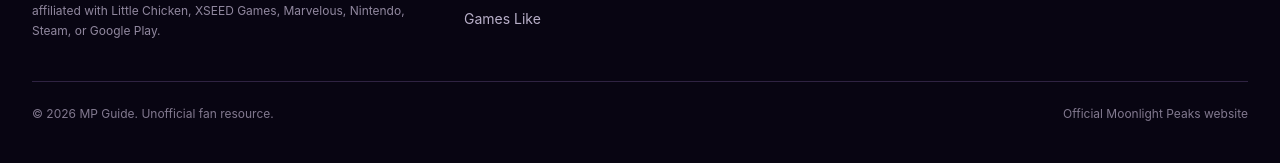
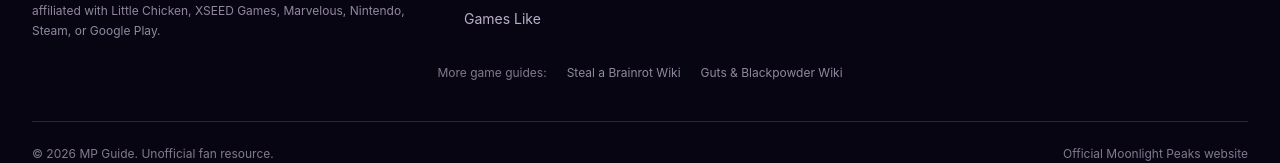
Before and after one commit to viridi0618/moonlightpeaks-wiki, a Next.js app: page / in a window 1280 px wide. Shown: the part 4561-4724 px from the top of the page. Built offline with nearby package versions, Linux system fonts and the light colour scheme; no server answers.

Commit message:
add wiki network footer cross-links

```diff
--- a/src/components/Footer.tsx
+++ b/src/components/Footer.tsx
@@ -23,6 +23,11 @@ export default function Footer() {
             ))}
           </nav>
         </div>
+        <div className="mt-6 flex flex-wrap justify-center gap-x-5 gap-y-1 text-xs text-[#91889f]">
+          <span className="text-[#82798f]">More game guides:</span>
+          <a href="https://stealabrainrotguide.wiki" target="_blank" rel="noopener" className="hover:text-[#e2c27a] transition">Steal a Brainrot Wiki</a>
+          <a href="https://gutsandblackpowder.wiki" target="_blank" rel="noopener" className="hover:text-[#e2c27a] transition">Guts &amp; Blackpowder Wiki</a>
+        </div>
         <div className="mt-10 flex flex-col gap-3 border-t border-[#2f2342] pt-6 text-xs text-[#82798f] sm:flex-row sm:items-center sm:justify-between">
           <span>© {new Date().getFullYear()} {siteConfig.shortName}. Unofficial fan resource.</span>
           <a href={siteConfig.officialGameUrl} target="_blank" rel="noopener noreferrer nofollow" className="hover:text-[#e2c27a]">Official Moonlight Peaks website</a>
```
